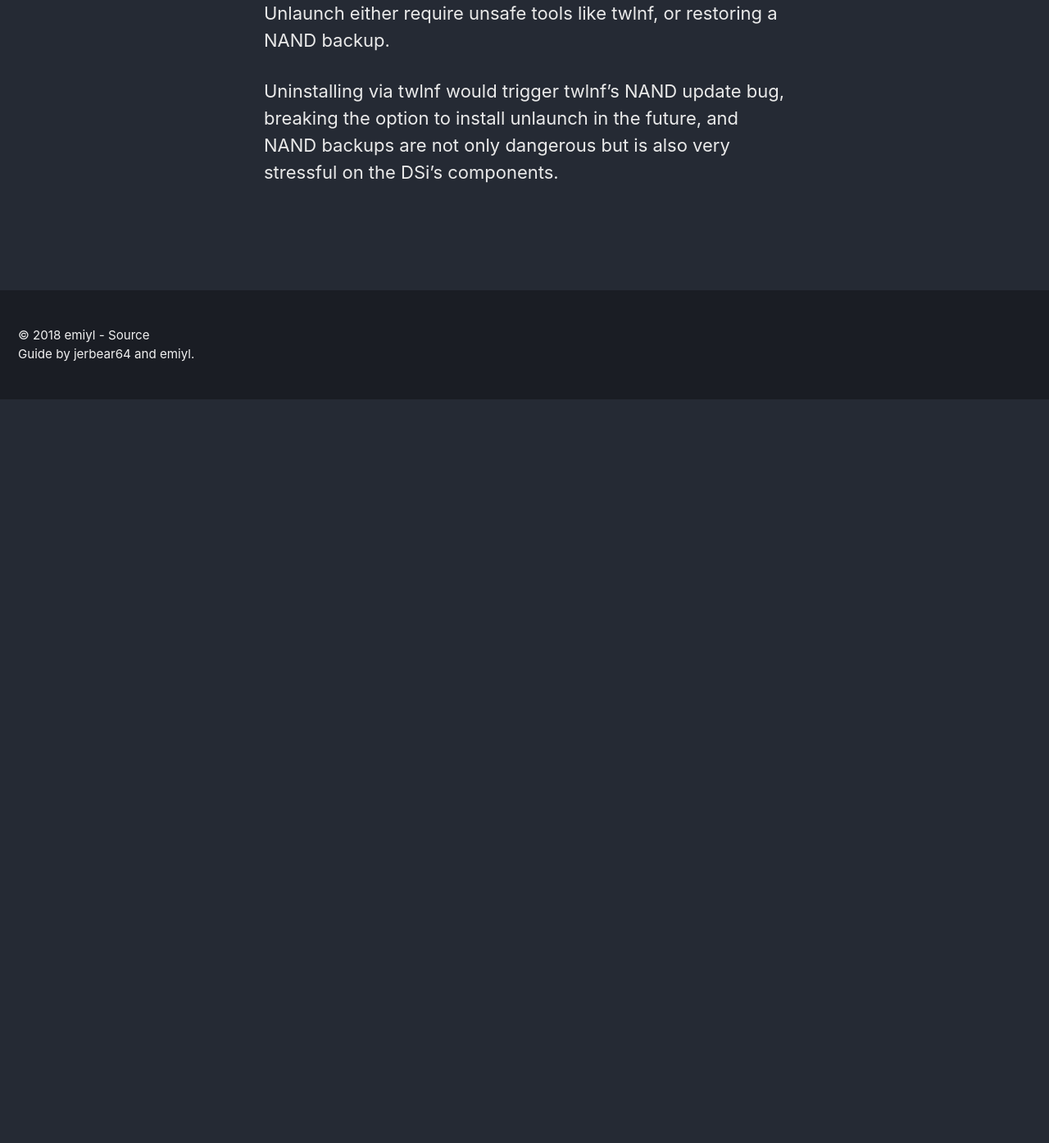
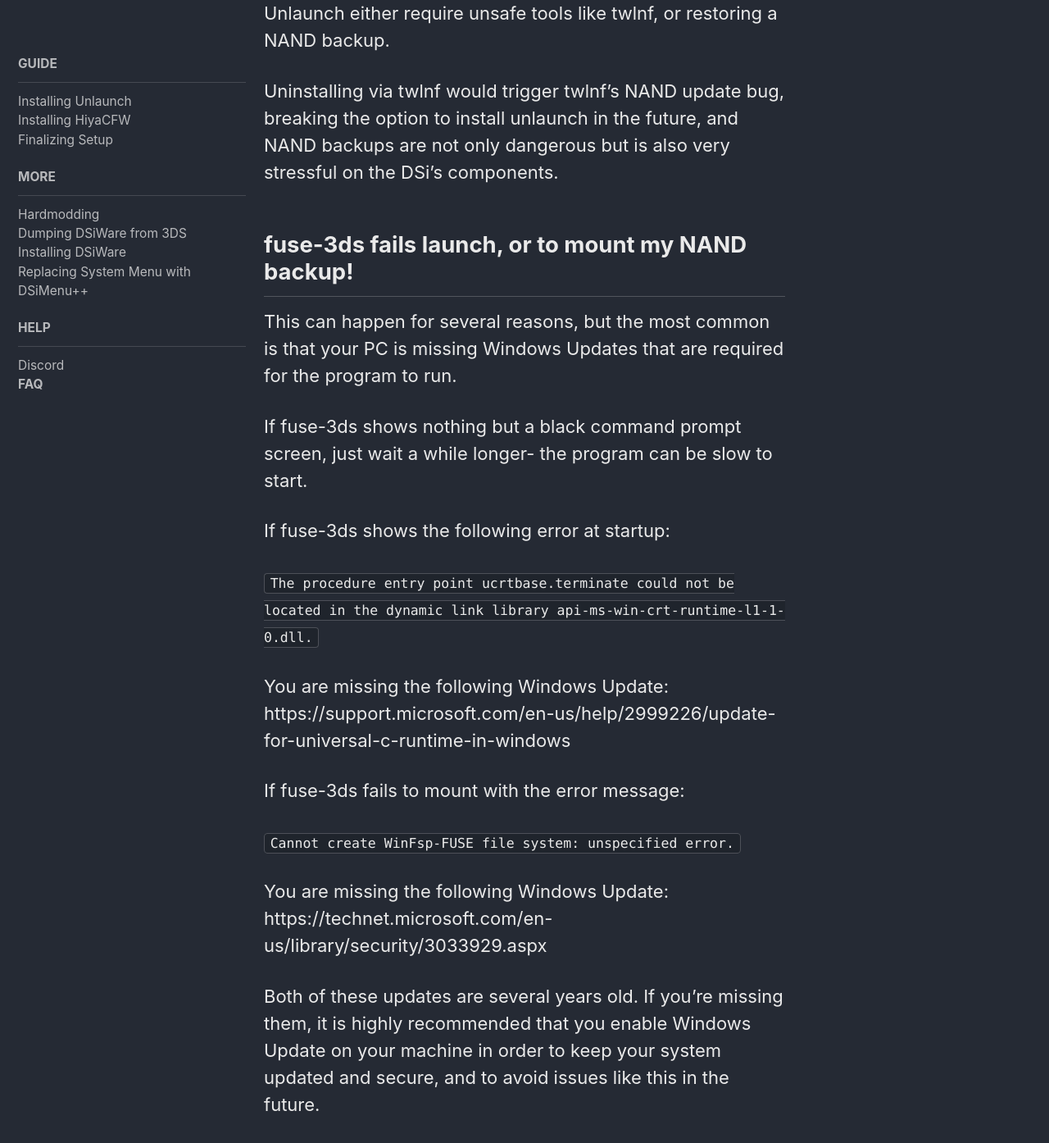
Before and after one commit to emiyl/dsi.cfw.guide-archive, a Jekyll site: the page built from help/faq.md, in a window 1280 px wide and 1400 px high, scrolled down 1724 px. Shown: the top 1394 px of the window at 82% size. Built offline with Jekyll 4.4.1, drawn with Linux system fonts in a browser that asks for light colours; nearby versions of some CDN libraries; before the commit the page ends 2212 px from its top, so only the background shows below that.

Commit message:
add fuse-3ds FAQ

```diff
--- a/help/faq.md
+++ b/help/faq.md
@@ -34,3 +34,23 @@
 Ideally there would be a tool, or an update to the Unlaunch installer itself, that allows for a direct uninstallation. Currently no such tool exists. Until one exists, all methods of installing Unlaunch either require unsafe tools like twlnf, or restoring a NAND backup.
 
 Uninstalling via twlnf would trigger twlnf's NAND update bug, breaking the option to install unlaunch in the future, and NAND backups are not only dangerous but is also very stressful on the DSi's components.
+
+## fuse-3ds fails launch, or to mount my NAND backup!
+
+This can happen for several reasons, but the most common is that your PC is missing Windows Updates that are required for the program to run.
+
+If fuse-3ds shows nothing but a black command prompt screen, just wait a while longer- the program can be slow to start.
+
+If fuse-3ds shows the following error at startup:
+
+`The procedure entry point ucrtbase.terminate could not be located in the dynamic link library api-ms-win-crt-runtime-l1-1-0.dll.`
+
+You are missing the following Windows Update: https://support.microsoft.com/en-us/help/2999226/update-for-universal-c-runtime-in-windows
+
+If fuse-3ds fails to mount with the error message:
+
+`Cannot create WinFsp-FUSE file system: unspecified error.`
+
+You are missing the following Windows Update: https://technet.microsoft.com/en-us/library/security/3033929.aspx
+
+Both of these updates are several years old. If you're missing them, it is highly recommended that you enable Windows Update on your machine in order to keep your system updated and secure, and to avoid issues like this in the future.
```
Also changed, not shown: guide/installing-hiyacfw.md (+2 -0 lines).
